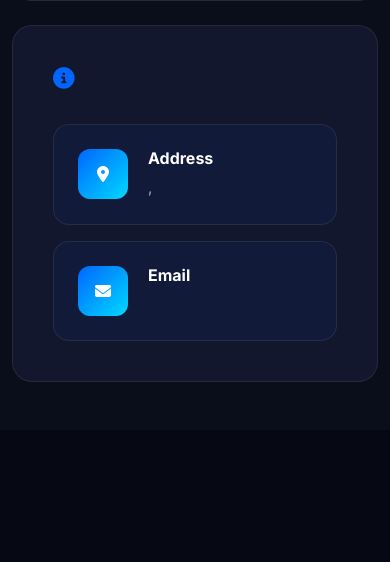
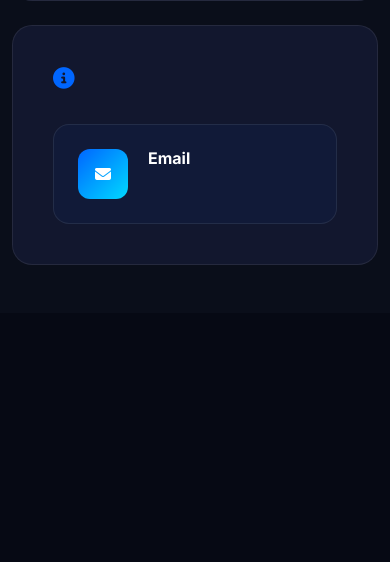
Before and after one commit to narevent/VUM-web, a Django app: template templates/company/contact.html in a window 390 px wide. Shown: the part 1069-1631 px from the top of the page. Run offline with Django 4.2, Linux system fonts and the light colour scheme; the template is opened without the code that fills it: values that come from a table or form of the project are taken from there, others are empty; some libraries are stand-ins or nearby versions.

Commit message:
remove address and phone from contact info

```diff
--- a/company/admin.py
+++ b/company/admin.py
@@ -47,9 +47,9 @@ class CompanyInfoAdmin(TranslatableAdmin):
 
 @admin.register(ContactInfo)
 class ContactInfoAdmin(admin.ModelAdmin):
-    list_display = ['name', 'address', 'postal_code', 'city', 'email', 'phone']
+    list_display = ['name', 'email']
     list_filter = ['name']
-    search_fields = ['name', 'address', 'email']
+    search_fields = ['name', 'email']
     readonly_fields = []
 
 
--- a/company/models.py
+++ b/company/models.py
@@ -25,11 +25,7 @@ class CompanyInfo(TranslatableModel):
 
 class ContactInfo(models.Model):
     name = models.CharField(max_length=64)
-    address = models.CharField(max_length=64)
-    postal_code = models.CharField(max_length=6)
-    city = models.CharField(max_length=64)
     email = models.EmailField()
-    phone = models.CharField(max_length=10, blank=True, null=True)
 
     class Meta:
         verbose_name = "Contact Information"
--- a/templates/company/contact.html
+++ b/templates/company/contact.html
@@ -202,31 +202,6 @@
 
                     <div class="contact-info-item">
                         <div class="contact-icon">
-                            <i class="fas fa-map-marker-alt"></i>
-                        </div>
-                        <div>
-                            <h6 style="color: var(--text-primary); font-weight: 700; margin-bottom: 0.5rem;">Address</h6>
-                            <p style="color: var(--text-secondary); margin: 0; font-size: 0.95rem;">{{ contact_info.address }}</p>
-                            <p style="color: var(--text-secondary); margin: 0; font-size: 0.95rem;">{{ contact_info.postal_code }}, {{ contact_info.city }}</p>
-                        </div>
-                    </div>
-
-                    {% if contact_info.phone %}
-                    <div class="contact-info-item">
-                        <div class="contact-icon">
-                            <i class="fas fa-phone"></i>
-                        </div>
-                        <div>
-                            <h6 style="color: var(--text-primary); font-weight: 700; margin-bottom: 0.5rem;">Phone</h6>
-                            <p style="margin: 0;">
-                                <a href="tel:{{ contact_info.phone }}" style="color: var(--text-secondary); text-decoration: none; transition: color 0.3s ease;" onmouseover="this.style.color='var(--primary-color)'" onmouseout="this.style.color='var(--text-secondary)'">{{ contact_info.phone }}</a>
-                            </p>
-                        </div>
-                    </div>
-                    {% endif %}
-
-                    <div class="contact-info-item">
-                        <div class="contact-icon">
                             <i class="fas fa-envelope"></i>
                         </div>
                         <div>
--- a/templates/company/partials/_contact_info.html
+++ b/templates/company/partials/_contact_info.html
@@ -8,22 +8,6 @@
     {% endif %}
 
     <div class="contact-item mb-3 d-flex align-items-center">
-        <i class="fas fa-map-marker-alt me-2" style="color: var(--primary-color);"></i>
-        <span style="color: var(--text-secondary);">
-            {{ contact_info.address }}, {{ contact_info.postal_code }}, {{ contact_info.city }}
-        </span>
-    </div>
-
-    {% if contact_info.phone %}
-    <div class="contact-item mb-3 d-flex align-items-center">
-        <i class="fas fa-phone me-2" style="color: var(--primary-color);"></i>
-        <a href="tel:{{ contact_info.phone }}" style="color: var(--text-secondary); text-decoration: none; transition: color 0.3s ease;" onmouseover="this.style.color='var(--primary-color)'" onmouseout="this.style.color='var(--text-secondary)'">
-            {{ contact_info.phone }}
-        </a>
-    </div>
-    {% endif %}
-
-    <div class="contact-item mb-3 d-flex align-items-center">
         <i class="fas fa-envelope me-2" style="color: var(--primary-color);"></i>
         <a href="mailto:{{ contact_info.email }}" style="color: var(--text-secondary); text-decoration: none; transition: color 0.3s ease;" onmouseover="this.style.color='var(--primary-color)'" onmouseout="this.style.color='var(--text-secondary)'">
             {{ contact_info.email }}
```
Also changed, not shown: company/migrations/0003_remove_contactinfo_address_remove_contactinfo_city_and_more.py (added), company/migrations/0004_remove_contactinfo_phone.py (added).
